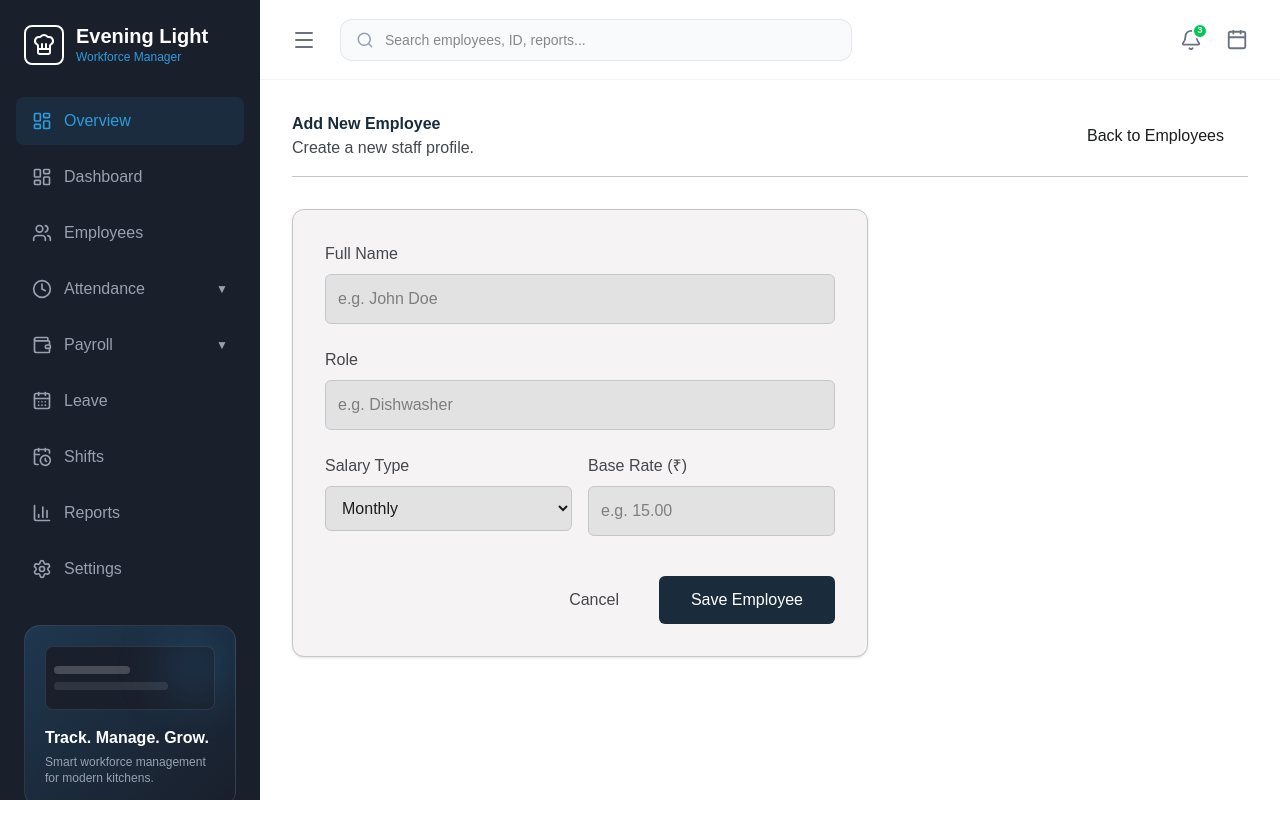
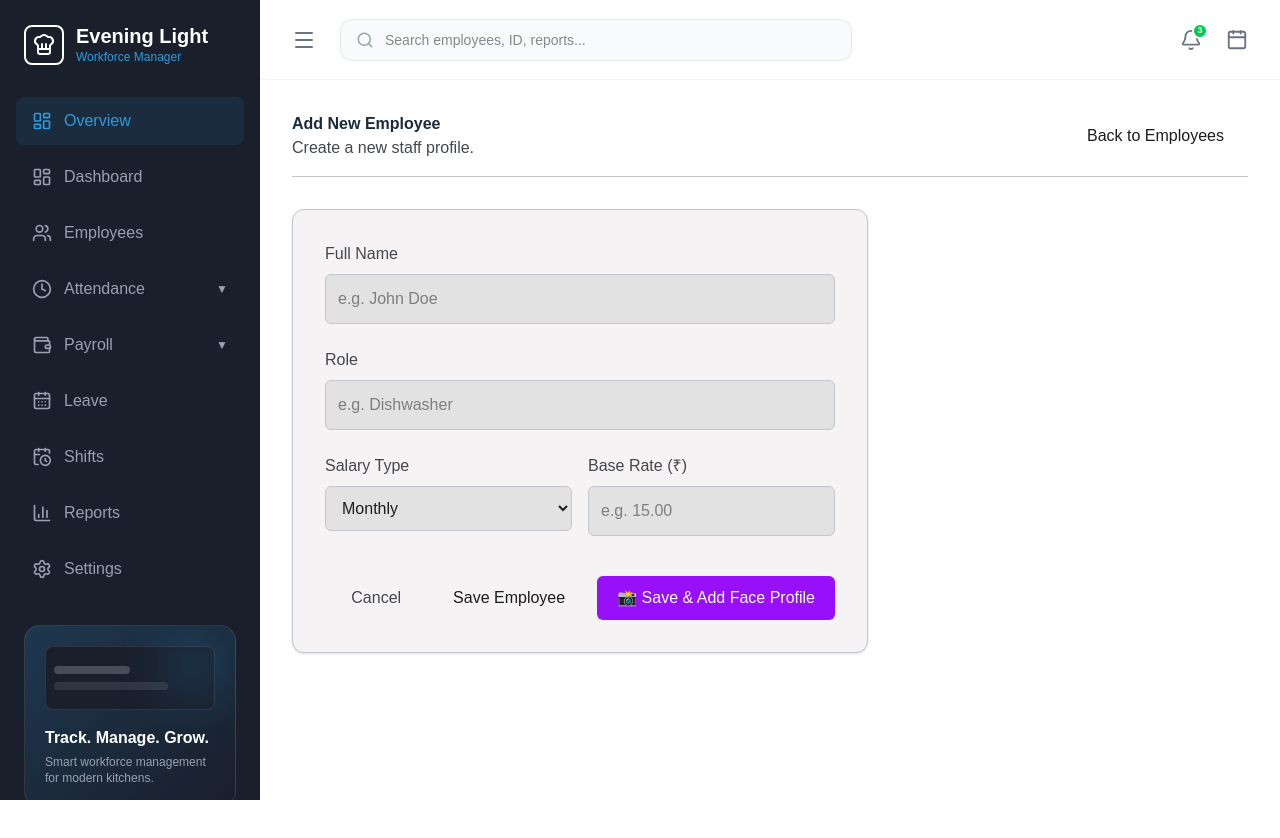
Before and after one commit to Patit24/Cafe, a Next.js app in the folder admin/: page /employees/new in a window 1280 px wide. Shown: the top 838 px of the page. Built offline with nearby package versions, Linux system fonts and the light colour scheme.

Commit message:
Add Save & Add Face Profile option to Add New Employee page

```diff
--- a/admin/src/app/employees/new/page.tsx
+++ b/admin/src/app/employees/new/page.tsx
@@ -13,7 +13,7 @@ export default function NewEmployeePage() {
   });
   const [isSubmitting, setIsSubmitting] = useState(false);
 
-  const handleSaveEmployee = async () => {
+  const handleSaveEmployee = async (redirectToFaces = false) => {
     if (!newEmployee.name) return;
     setIsSubmitting(true);
 
@@ -30,12 +30,18 @@ export default function NewEmployeePage() {
     };
 
     try {
-      await fetch('http://localhost:3001/employees', {
+      const res = await fetch('http://localhost:8000/employees', {
         method: 'POST',
         headers: { 'Content-Type': 'application/json' },
         body: JSON.stringify(payload)
       });
-      router.push('/employees');
+      const data = await res.json();
+
+      if (redirectToFaces && data?.id) {
+        router.push(`/employees/${data.id}/faces`);
+      } else {
+        router.push('/employees');
+      }
     } catch (err) {
       console.error(err);
       setIsSubmitting(false);
@@ -103,19 +109,26 @@ export default function NewEmployeePage() {
             </div>
           </div>
 
-          <div className="flex justify-end gap-4 mt-4">
+          <div className="flex flex-wrap justify-end gap-3 mt-4">
             <Link
               href="/employees"
-              className="px-6 py-3 text-on-surface-variant hover:text-on-surface font-medium"
+              className="px-5 py-2.5 text-on-surface-variant hover:text-on-surface font-medium"
             >
               Cancel
             </Link>
             <button
-              onClick={handleSaveEmployee}
+              onClick={() => handleSaveEmployee(false)}
               disabled={isSubmitting}
-              className="bg-primary text-on-primary px-8 py-3 rounded-md font-medium hover:opacity-90 disabled:opacity-50"
+              className="bg-surface-container-high text-on-surface px-5 py-2.5 rounded-md font-medium hover:opacity-90 disabled:opacity-50"
             >
               {isSubmitting ? 'Saving...' : 'Save Employee'}
+            </button>
+            <button
+              onClick={() => handleSaveEmployee(true)}
+              disabled={isSubmitting}
+              className="bg-purple-600 text-white px-5 py-2.5 rounded-md font-medium hover:bg-purple-700 disabled:opacity-50 flex items-center gap-2"
+            >
+              📸 Save & Add Face Profile
             </button>
           </div>
         </div>
--- a/admin/src/app/employees/page.tsx
+++ b/admin/src/app/employees/page.tsx
@@ -7,7 +7,7 @@ export default function EmployeesPage() {
 
   const fetchEmployees = async () => {
     try {
-      const res = await fetch('http://localhost:3001/employees');
+      const res = await fetch('http://localhost:8000/employees');
       const data = await res.json();
       if (Array.isArray(data)) setEmployees(data);
     } catch (err) {
```
